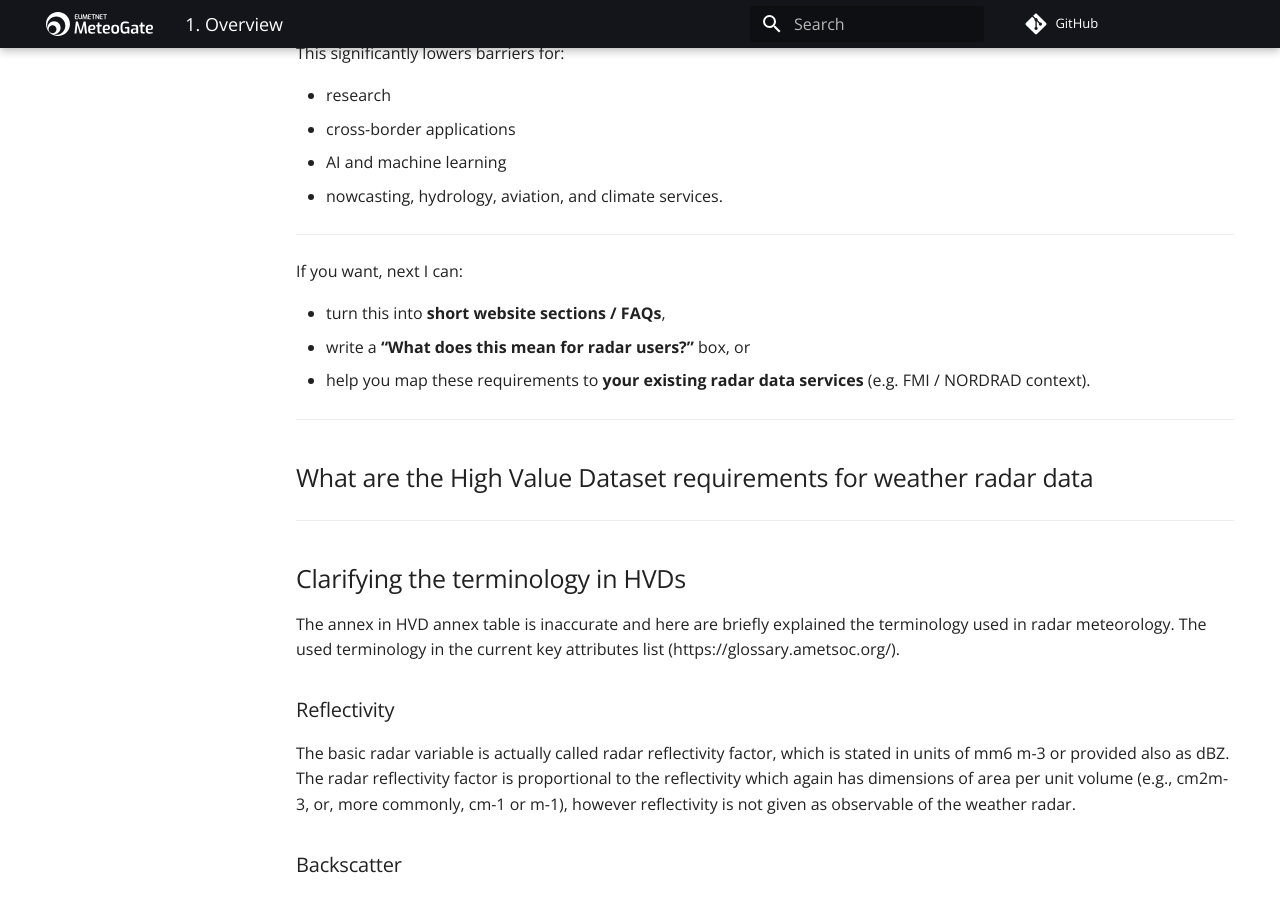
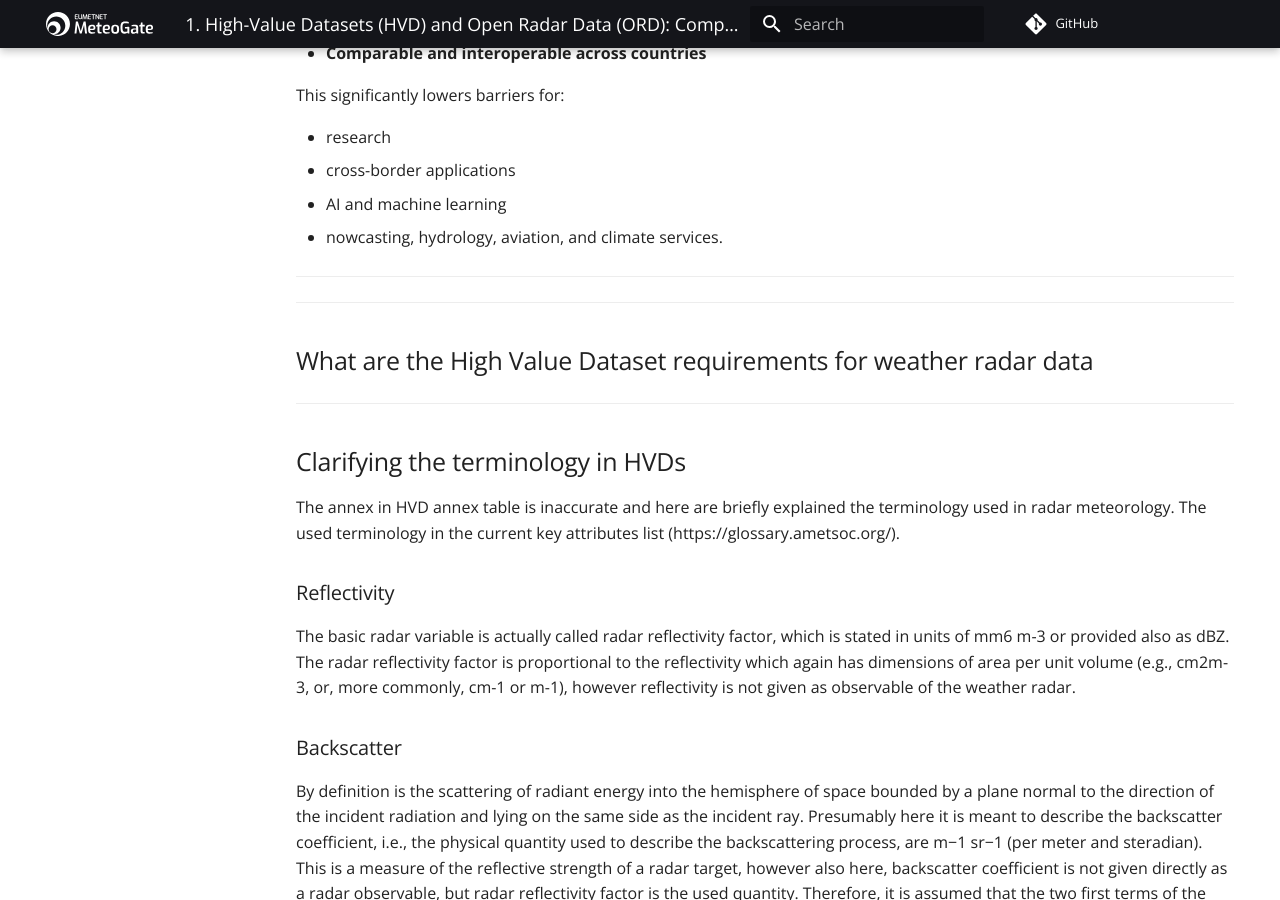
Before and after one commit to EUMETNET/openradardata-documentation, an MkDocs documentation site: the page built from docs/ORD_HVD_summary.md, in a window 1280 px wide and 900 px high, scrolled down 4048 px. Built offline with MkDocs 1.6.1 and Material for MkDocs 9.7.7, drawn with Linux system fonts in a browser that asks for light colours; comment, search, counter and statistics services are not loaded; some of the changed text lies outside the part shown.

Commit message:
Update ORD_HVD_summary.md

```diff
--- a/docs/ORD_HVD_summary.md
+++ b/docs/ORD_HVD_summary.md
@@ -1,4 +1,5 @@
-# 1. Overview
+# 1. High-Value Datasets (HVD) and Open Radar Data (ORD): Compliance with the HVD scope and requirements
+
 
 The **Open Radar Data (ORD) API** is designed to fulfill the EU Implementing Regulation (EU) 2023/138 of the EU Open Data Directive (EU) 2019/1024 for the  (High Value Datasets (HVDs))[https://eur-lex.europa.eu/legal-content/EN/TXT/PDF/?uri=CELEX:32023R0138&qid=1769496997370] defining the weather radar observations.
 
@@ -158,11 +159,6 @@ This significantly lowers barriers for:
 
 ---
 
-If you want, next I can:
-
-* turn this into **short website sections / FAQs**,
-* write a **“What does this mean for radar users?”** box, or
-* help you map these requirements to **your existing radar data services** (e.g. FMI / NORDRAD context).
 
 ---
 
```
